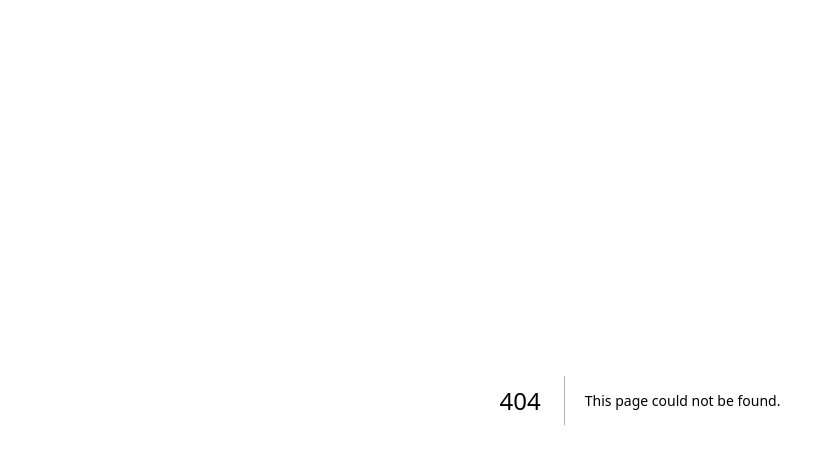
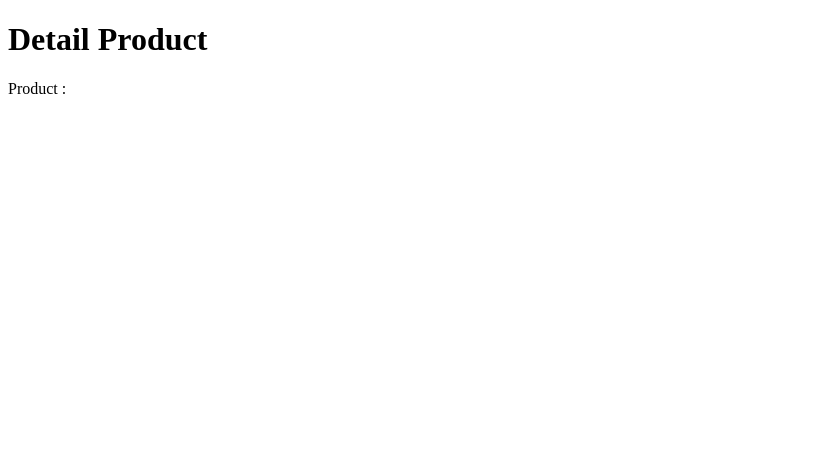
Before and after one commit to lymphoidcell/belajar, a Next.js app in the folder next-js-belajar/cobain/: page /product/1 in a window 1280 px wide. Before the commit this address had no page. Shown: the top 464 px of the page, without its empty margins (0-835 px from the left). Built offline with nearby package versions, Linux system fonts and the light colour scheme.

Commit message:
dynamic routing

```diff
--- /dev/null
+++ b/next-js-belajar/cobain/src/pages/product/[id].tsx
@@ -0,0 +1,14 @@
+import { useRouter } from "next/router";
+
+const DetailProductPage = () => {
+    const router = useRouter();
+    console.log(router);
+    return (
+        <div>
+            <h1>Detail Product</h1>
+            <p>Product : </p>
+        </div>
+    );
+};
+
+export default DetailProductPage;
```
Also changed, not shown: next-js-belajar/cobain/src/pages/product/index.tsx (added, +9 -0 lines).
